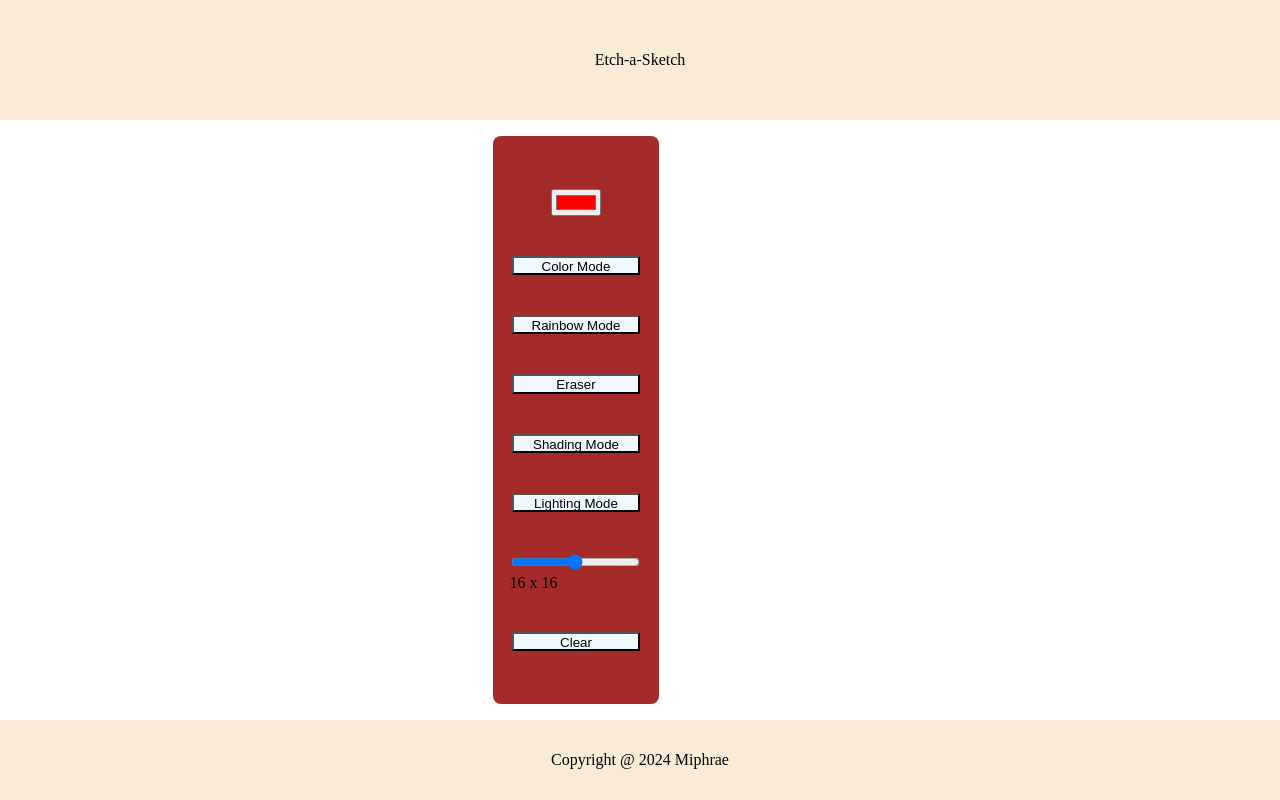
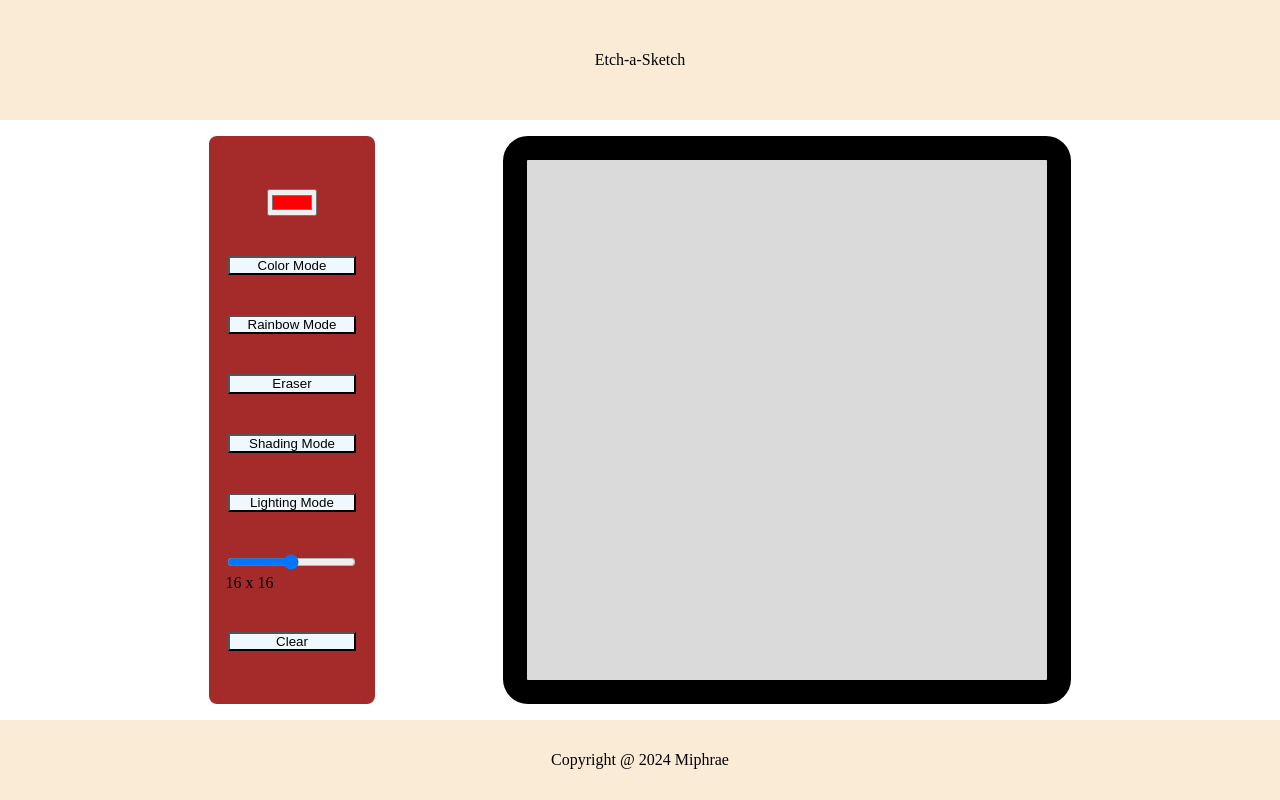
Before and after one commit to Miphrae/etch-a-sketch, a plain HTML site: page index.html in a window 1280 px wide. Drawn offline with Linux system fonts and the light colour scheme.

Commit message:
styling: changed some class names

```diff
--- a/style.css
+++ b/style.css
@@ -38,15 +38,20 @@ body {
     width: 10vw;
     height: 1.5vw;
     background-color: aliceblue;
+    display: flex;
+    justify-content: center;
+    align-items: center;
 }
 
-#blocks {
+#grid {
     height: 65vh;
     width: 65vh;
+    display: flex;
+    flex-direction: column;
     /* padding: 5vh; */
     border: solid 3vh black;
     border-radius: 25px;
-    background-color: aquamarine;
+    background-color: rgb(218, 218, 218);
 }
 
 
```
